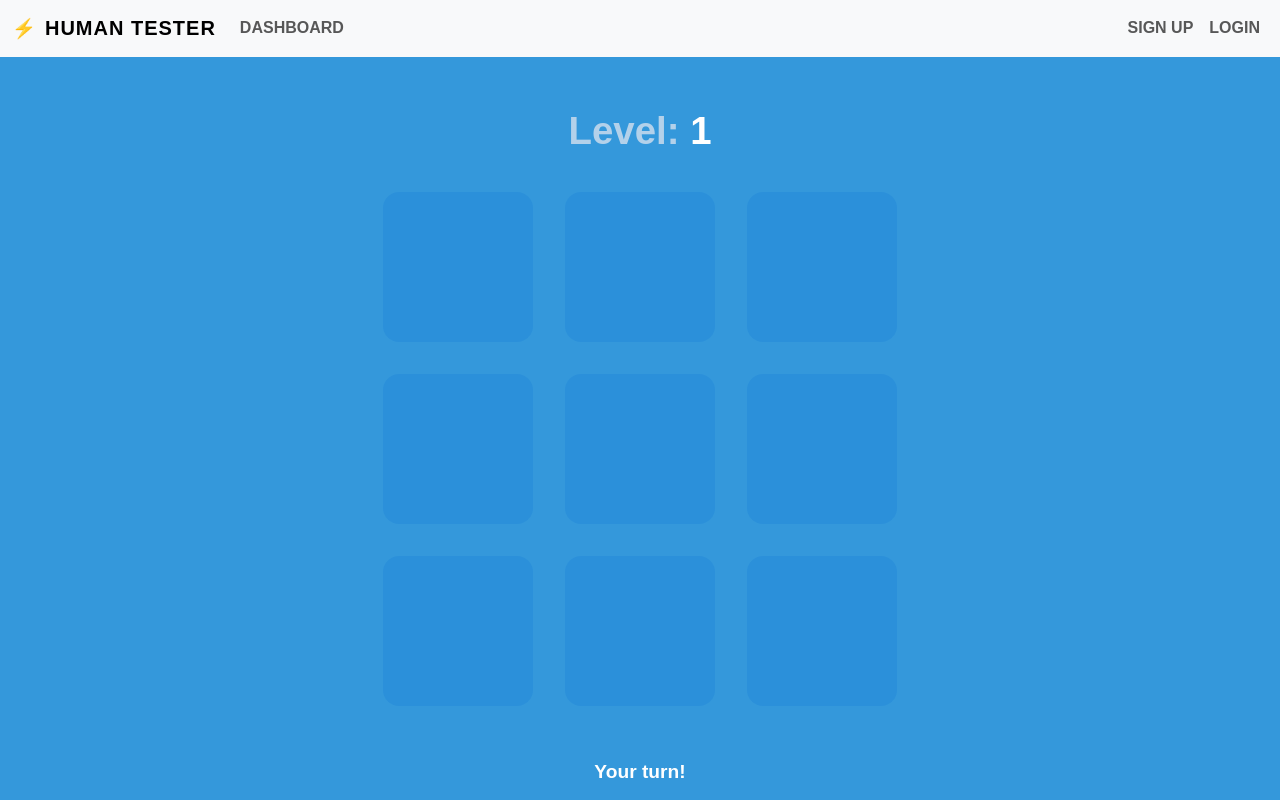
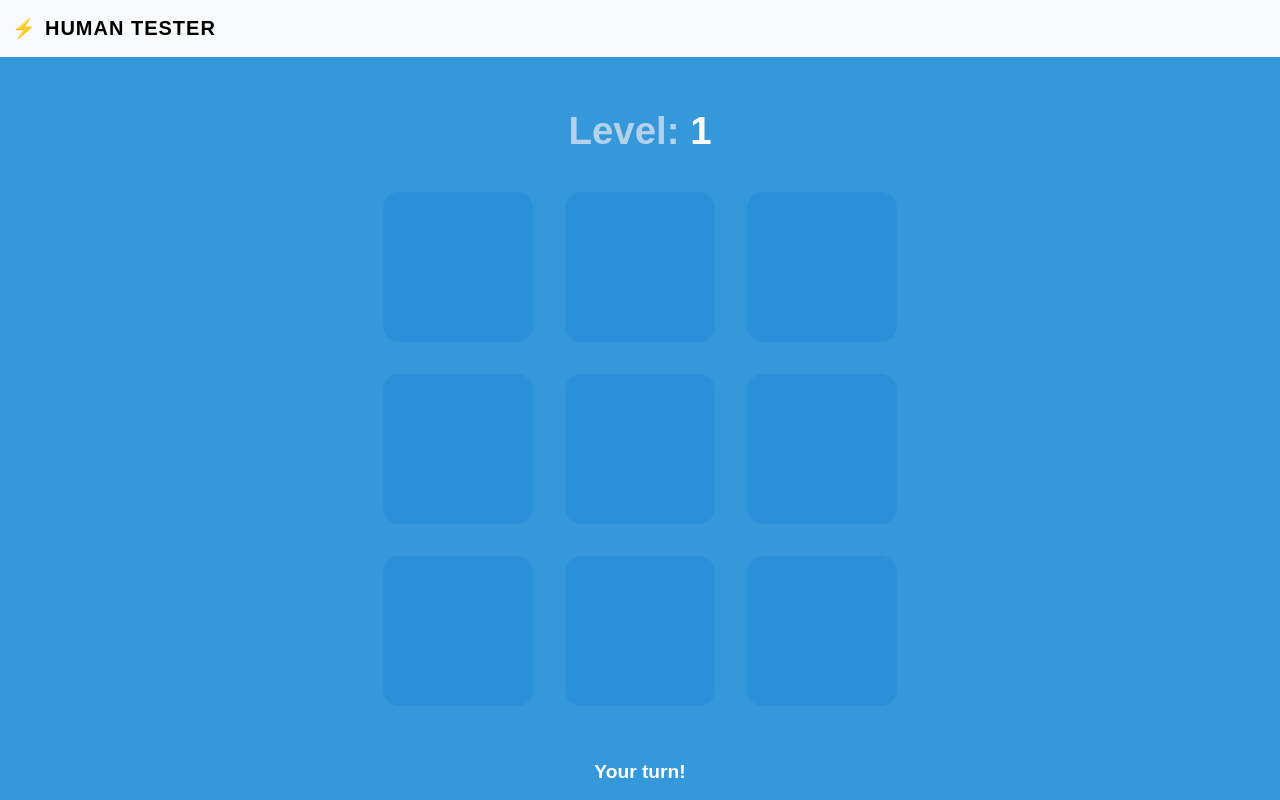
Before and after one commit to ssala034/SEG3125A3, a React (Create React App) app in the folder gaming-site/: page /game in a window 1280 px wide. Built offline with nearby package versions, Linux system fonts and the light colour scheme.

Commit message:
game and strcutre changes

```diff
--- a/gaming-site/package.json
+++ b/gaming-site/package.json
@@ -8,6 +8,7 @@
     "@testing-library/react": "^16.3.0",
     "@testing-library/user-event": "^13.5.0",
     "bootstrap": "^5.3.6",
+    "framer-motion": "^12.18.1",
     "react": "^18.2.0",
     "react-bootstrap": "^2.10.10",
     "react-dom": "^18.2.0",
--- a/gaming-site/src/App.js
+++ b/gaming-site/src/App.js
@@ -1,6 +1,6 @@
 import React from 'react';
 import { BrowserRouter as Router, Route, Routes } from 'react-router-dom';
-import HomePage from './components/HomePage';
+import HomePage from './pages/HomePage';
 import GamePage from './pages/GamePage';
 import 'bootstrap/dist/css/bootstrap.min.css';
 import './App.css';
--- /dev/null
+++ b/gaming-site/src/components/Header.css
@@ -0,0 +1,10 @@
+.header-brand {
+  letter-spacing: 1px;
+}
+
+.header-icon {
+  color: #bdbdbd;
+  font-weight: bold;
+  font-size: 1.2rem;
+  margin-right: 8px;
+}
--- a/gaming-site/src/components/Header.js
+++ b/gaming-site/src/components/Header.js
@@ -1,20 +1,14 @@
 import React from 'react';
-import { Navbar, Container, Nav } from 'react-bootstrap';
+import { Navbar, Container } from 'react-bootstrap';
+import './Header.css';
 
 const Header = () => (
   <Navbar bg="light" expand="lg" className="py-2">
     <Container fluid>
-      <Navbar.Brand href="/" className="fw-bold" style={{ letterSpacing: '1px' }}>
-        <span style={{ color: '#bdbdbd', fontWeight: 'bold', fontSize: '1.2rem', marginRight: '8px' }}>⚡</span>
+      <Navbar.Brand href="/" className="fw-bold header-brand">
+        <span className="header-icon">⚡</span>
         HUMAN TESTER
       </Navbar.Brand>
-      <Nav className="me-auto">
-        <Nav.Link href="#" className="fw-bold">DASHBOARD</Nav.Link>
-      </Nav>
-      <Nav>
-        <Nav.Link href="#" className="fw-bold">SIGN UP</Nav.Link>
-        <Nav.Link href="#" className="fw-bold">LOGIN</Nav.Link>
-      </Nav>
     </Container>
   </Navbar>
 );
--- a/gaming-site/src/pages/GamePage.css
+++ b/gaming-site/src/pages/GamePage.css
@@ -21,6 +21,14 @@
   margin-bottom: 32px;
   margin-top: 32px;
   text-align: center;
+}
+
+.game-status {
+  font-size: 18vw;
+  font-weight: bold;
+  text-align: center;
+  margin-top: 32px;
+  color: #fff;
 }
 
 .level-number {
--- a/gaming-site/src/pages/GamePage.js
+++ b/gaming-site/src/pages/GamePage.js
@@ -1,6 +1,7 @@
 import React, {useEffect, useState} from 'react';
 import Header from '../components/Header';
 import './GamePage.css';
+import { motion } from 'framer-motion';
 
 const GRID_SIZE = 3;
 const TOTAL_CELLS = GRID_SIZE * GRID_SIZE;
@@ -8,7 +9,139 @@ const DELAY = 600;
 
 const GamePage = () => {
 
-    // const [level, setLevel] = useState(1);
+    const [level, setLevel] = useState(1);
+    const [sequence, setSequence] = useState([]);
+    const [activeIndex, setActiveIndex] = useState(null);
+    const [userInput, setUserInput] = useState([]);
+    const [isUserTurn, setIsUserTurn] = useState(false);
+    const [message, setMessage] = useState('');
+    const [gameOver, setGameOver] = useState(false);
+    const [finalLevel, setFinalLevel] = useState(1);
+    const [highestScore, setHighestScore] = useState(0);
+
+    function updateHighScore(currentHigh, newScore) {
+        if (newScore > currentHigh) {
+            setHighestScore(newScore);
+        }
+    }
+
+    const resetGame = () => {
+        setLevel(1);
+        setSequence([]);
+        setUserInput([]);
+        setMessage('');
+        setGameOver(false);
+    };
+
+    useEffect(() => {
+        const startTimeout = setTimeout(() => {
+            const nextIndex = Math.floor(Math.random() * TOTAL_CELLS);
+            const newSequence = [...sequence, nextIndex];
+            setSequence(newSequence);
+            setUserInput([]);
+            setMessage('Watch the sequence...');
+            setIsUserTurn(false);
+
+            // Animate sequence
+            let i = 0;
+            const interval = setInterval(() => {
+                setActiveIndex(newSequence[i]);
+                setTimeout(() => setActiveIndex(null), DELAY / 1.5);
+                i++;
+                if (i >= newSequence.length) {
+                    clearInterval(interval);
+                    setTimeout(() => {
+                        setIsUserTurn(true);
+                        setMessage('Your turn!');
+                    }, DELAY);
+                }
+            }, DELAY);
+        }, 500); // 500ms delay before starting
+
+        return () => clearTimeout(startTimeout);
+    }, [level]);
+
+    const handleCellClick = (index) => {
+        if (!isUserTurn) return;
+
+
+        const newUserInput = [...userInput, index];
+        setUserInput(newUserInput);
+
+        // Highlight the clicked cell briefly
+        setActiveIndex(index);
+        setTimeout(() => setActiveIndex(null), 200);
+
+        const correctIndex = sequence[newUserInput.length - 1];
+        if (index !== correctIndex) {
+            setFinalLevel(level);
+            setGameOver(true);
+            setIsUserTurn(false);
+            setMessage('');
+            updateHighScore(highestScore, level);
+        } else if (newUserInput.length === sequence.length) {
+            setMessage('Correct! Next level...');
+            setIsUserTurn(false);
+            setTimeout(() => {
+                setLevel((prev) => prev + 1);
+            }, 1000);
+        }
+    };
+
+
+
+
+
+    // const cells = Array.from({ length: GRID_SIZE * GRID_SIZE });
+    const cells = Array.from({ length: TOTAL_CELLS });
+
+    return (
+        <div className="game-bg">
+            <Header/>
+            <motion.div
+                className="game-content"
+                initial={{ y: 100, opacity: 0 }}
+                animate={{ y: 0, opacity: 1 }}
+                transition={{ duration: 0.6, ease: "easeOut" }}
+            >
+                <div className="game-level">
+                    Level: <span className="level-number">{level}</span>
+                </div>
+                <div className="game-grid">
+                    {cells.map((_, idx) => (
+                        <div
+                            key={idx}
+                            className={`game-cell ${idx === activeIndex ? 'active' : ''}`}
+                            onClick={() => handleCellClick(idx)}
+                        ></div>
+                    ))}
+                </div>
+                <div className="game-status">{message}</div>
+            </motion.div>
+
+            {gameOver && (
+                <div className="popup-overlay">
+                    <div className="popup-box">
+                        <h2>Incorrect!</h2>
+                        <p>You reached level {finalLevel}.</p>
+                        <p>Highest Score: {highestScore}</p>
+                        <button onClick={resetGame}>Restart Game</button>
+                    </div>
+                </div>
+            )}
+        </div>
+    );
+};
+
+export default GamePage;
+
+
+
+/**
+ *
+ * Commneted code:
+ *
+ * // const [level, setLevel] = useState(1);
     // const [sequence, setSequence] = useState([]);
     // const [activeIndex, setActiveIndex] = useState(null);
     //
@@ -32,83 +165,18 @@ const GamePage = () => {
     //     setLevel(prev => prev + 1);
     // };
 
-    const [level, setLevel] = useState(1);
-    const [sequence, setSequence] = useState([]);
-    const [activeIndex, setActiveIndex] = useState(null);
-    const [userInput, setUserInput] = useState([]);
-    const [isUserTurn, setIsUserTurn] = useState(false);
-    const [message, setMessage] = useState('');
-    const [gameOver, setGameOver] = useState(false);
-    const [finalLevel, setFinalLevel] = useState(1);
-
-
-    const resetGame = () => {
-        setLevel(1);
-        setSequence([]);
-        setUserInput([]);
-        setMessage('');
-        setGameOver(false);
-    };
-
-    useEffect(() => {
-        // Generate new sequence only on level increase
-        const nextIndex = Math.floor(Math.random() * TOTAL_CELLS);
-        const newSequence = [...sequence, nextIndex];
-        setSequence(newSequence);
-        setUserInput([]);
-        setMessage('Watch the sequence...');
-        setIsUserTurn(false);
-
-        // Animate sequence
-        let i = 0;
-        const interval = setInterval(() => {
-            setActiveIndex(newSequence[i]);
-            setTimeout(() => setActiveIndex(null), DELAY / 1.5);
-            i++;
-            if (i >= newSequence.length) {
-                clearInterval(interval);
-                setTimeout(() => {
-                    setIsUserTurn(true);
-                    setMessage('Your turn!');
-                }, DELAY);
-            }
-        }, DELAY);
-    }, [level]);
-
-    const handleCellClick = (index) => {
-        if (!isUserTurn) return;
-
-
-        const newUserInput = [...userInput, index];
-        setUserInput(newUserInput);
-
-        // Highlight the clicked cell briefly
-        setActiveIndex(index);
-        setTimeout(() => setActiveIndex(null), 200);
-
-        const correctIndex = sequence[newUserInput.length - 1];
-        if (index !== correctIndex) {
-            setFinalLevel(level);
-            setGameOver(true);
-            setIsUserTurn(false);
-            setMessage('');
-            // setMessage('Wrong! Try again.');
+    // setMessage('Wrong! Try again.');
             // setIsUserTurn(false);
             // setTimeout(() => {
             //     setUserInput([]);
             //     setMessage('Watch again...');
             //     replaySequence();
             // }, 1000);
-        } else if (newUserInput.length === sequence.length) {
-            setMessage('Correct! Next level...');
-            setIsUserTurn(false);
-            setTimeout(() => {
-                setLevel((prev) => prev + 1);
-            }, 1000);
-        }
-    };
-
-    // const replaySequence = () => {
+ *
+ *
+ *
+ *
+ * // const replaySequence = () => {
     //     let i = 0;
     //     const interval = setInterval(() => {
     //         setActiveIndex(sequence[i]);
@@ -126,11 +194,9 @@ const GamePage = () => {
 
 
 
-    // const cells = Array.from({ length: GRID_SIZE * GRID_SIZE });
-    const cells = Array.from({ length: TOTAL_CELLS });
+    In return statement
 
-  return (
-      // <div className="game-bg">
+    // <div className="game-bg">
       //   <Header />
       //   <div className="game-content">
       //     <div className="game-level">
@@ -146,36 +212,4 @@ const GamePage = () => {
       //     </div>
       //   </div>
       // </div>
-
-      <div className="game-bg">
-          <Header/>
-          <div className="game-content">
-              <div className="game-level">
-                  Level: <span className="level-number">{level}</span>
-              </div>
-              <div className="game-grid">
-                  {cells.map((_, idx) => (
-                      <div
-                          key={idx}
-                          className={`game-cell ${idx === activeIndex ? 'active' : ''}`}
-                          onClick={() => handleCellClick(idx)}
-                      ></div>
-                  ))}
-              </div>
-              <div className="game-status">{message}</div>
-          </div>
-
-          {gameOver && (
-              <div className="popup-overlay">
-                  <div className="popup-box">
-                      <h2>Incorrect!</h2>
-                      <p>You reached level {finalLevel}.</p>
-                      <button onClick={resetGame}>Restart Game</button>
-                  </div>
-              </div>
-          )}
-      </div>
-  );
-};
-
-export default GamePage;
+ */
```
Also changed, not shown: gaming-site/src/pages/HomePage.js (renamed from gaming-site/src/components/HomePage.js, +12 -6 lines), gaming-site/src/pages/HomePage.css (renamed from gaming-site/src/components/HomePage.css), 1 other file (tests, documents, lock files or other folders).
